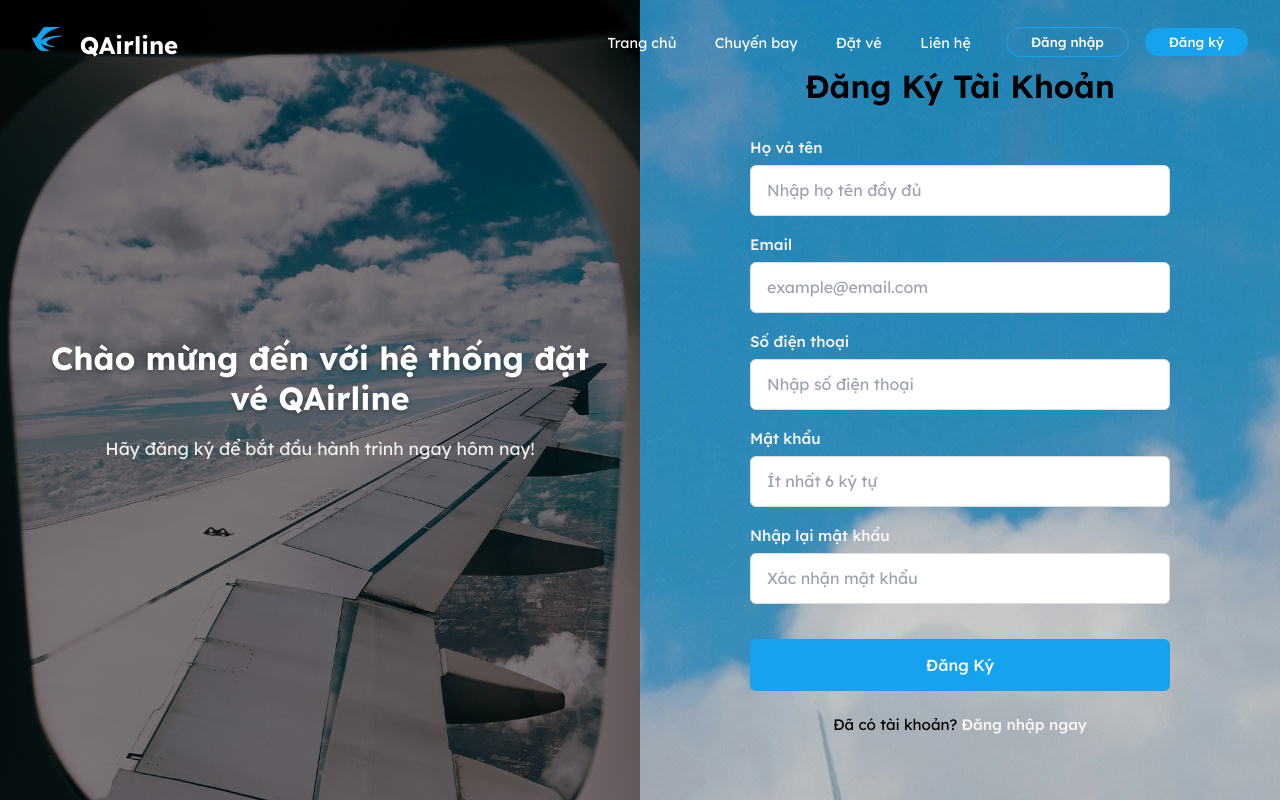
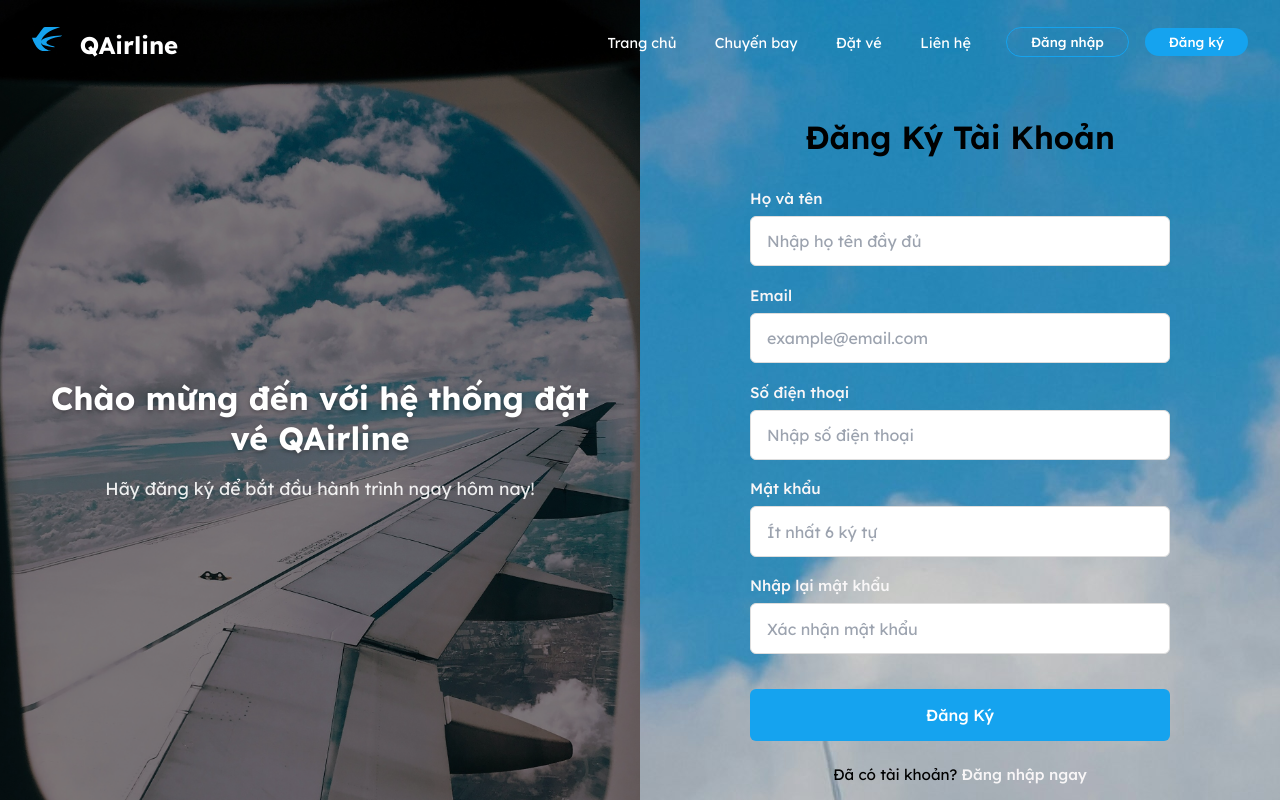
Before and after one commit to lequocanh10000/FrontEnd, a Next.js app: page /auth/signup in a window 1280 px wide. Shown: the top 800 px of the page. Built offline with nearby package versions, Linux system fonts and the light colour scheme.

Commit message:
style: adjust layout and spacing in signup module for improved aesthetics

```diff
--- a/src/app/auth/signup/signup.module.scss
+++ b/src/app/auth/signup/signup.module.scss
@@ -21,12 +21,13 @@ $white: hsl(0, 0%, 100%);
 .container {
     min-height: 100vh;
     background-color: $light-gray;
+    //margin-bottom: 5%;
 }
 
 .gridContainer {
     display: grid;
     grid-template-columns: 1fr 1fr;
-    height: 100vh;
+    height: 110vh;
     max-height: 1200px;
 
     @media (max-width: 1024px) {
@@ -100,6 +101,7 @@ $white: hsl(0, 0%, 100%);
     object-fit: cover;
 
 
+
     .signupCard {
         width: 100%;
         max-width: 420px;
@@ -107,6 +109,7 @@ $white: hsl(0, 0%, 100%);
     }
 
     .title {
+        margin-top: 5%;
         font-size: 2rem;
         color: black;
         margin-bottom: 2rem;
```
